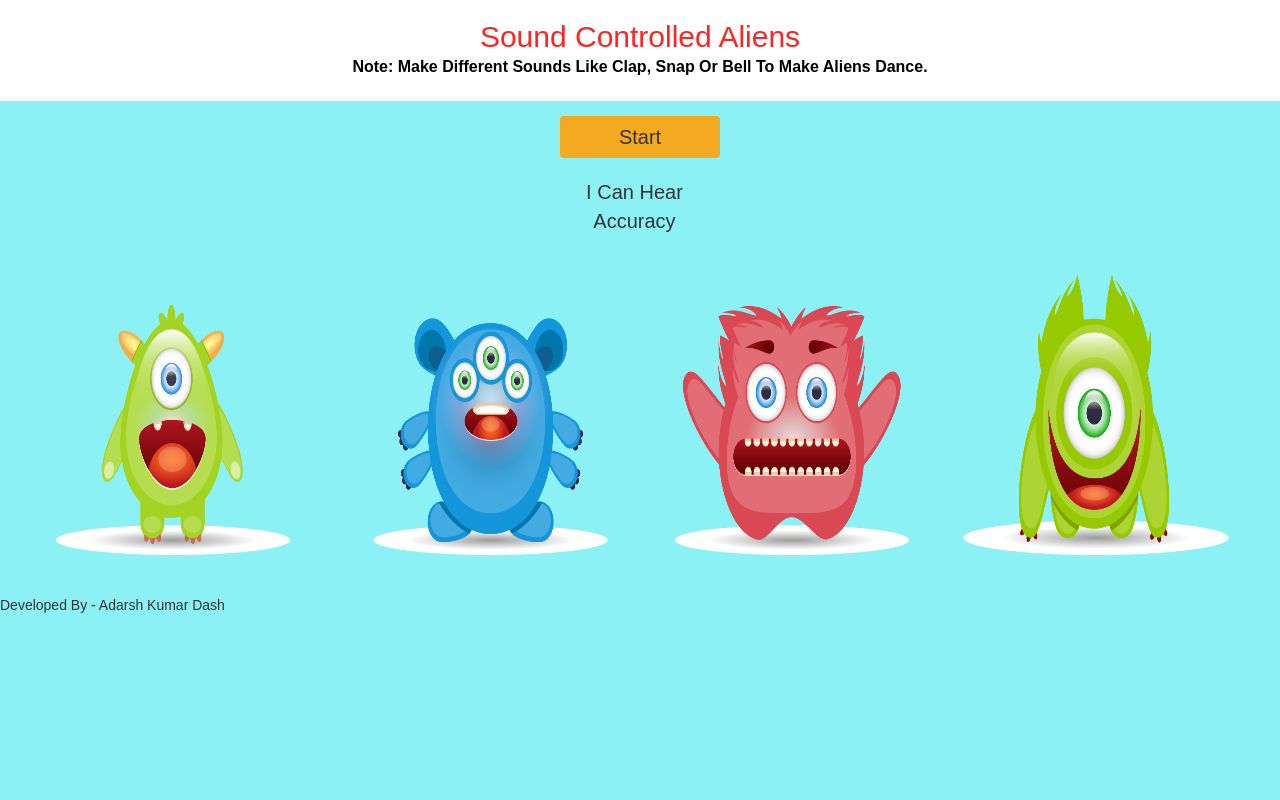
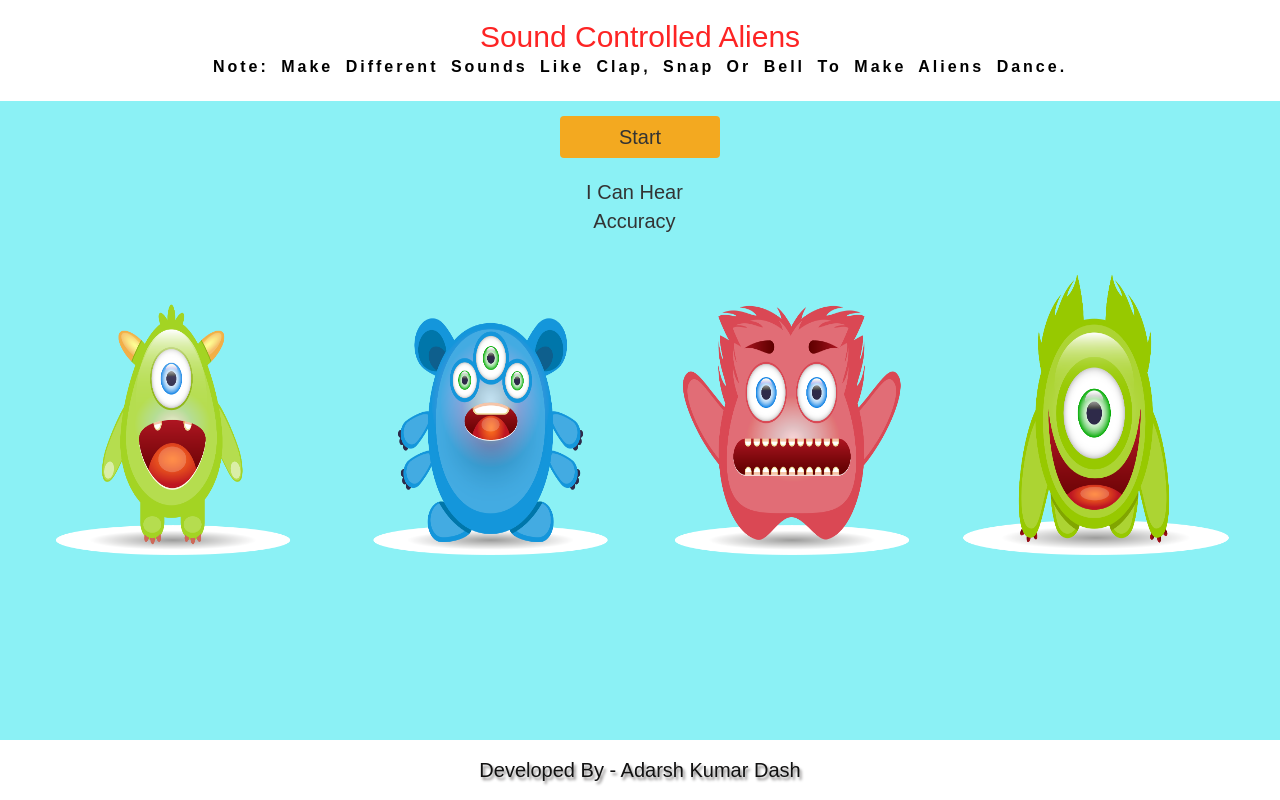
Before and after one commit to AdarshKumarDash/Sound-Controlled-Aliens, a plain HTML site: page index.html in a window 1280 px wide. Drawn offline with nearby package versions, Linux system fonts and the light colour scheme; a web font is replaced by a local one.

Commit message:
Add files via upload

```diff
--- a/main.js
+++ b/main.js
@@ -1 +1,11 @@
 //https://teachablemachine.withgoogle.com/models/rAhAqBC-v/
+
+function record() {
+    navigator.mediaDevices.getUserMedia({audio: true});
+    classifier = ml5.soundClassifier("https://teachablemachine.withgoogle.com/models/rAhAqBC-v/model.json", modelready);
+}
+
+function modelready() {
+    console.log("Model Is Ready");
+    classifier.classify(gotResult);
+}
--- a/style.css
+++ b/style.css
@@ -42,3 +42,21 @@ img {
     width: 300px;
     height: 300px;
 }
+
+.hding label {
+    letter-spacing: 3px;
+    font-weight: bold;
+    word-spacing: 5px;
+}
+
+#footer {
+    position: fixed;
+    bottom: 0;
+    width: 100%;
+    background-color: white;
+    color: rgb(17, 17, 17);
+    text-align: center;
+    font-size: 20px;
+    line-height: 3;
+    text-shadow: 2px 3px 3px rgb(131, 128, 128);
+}
```
